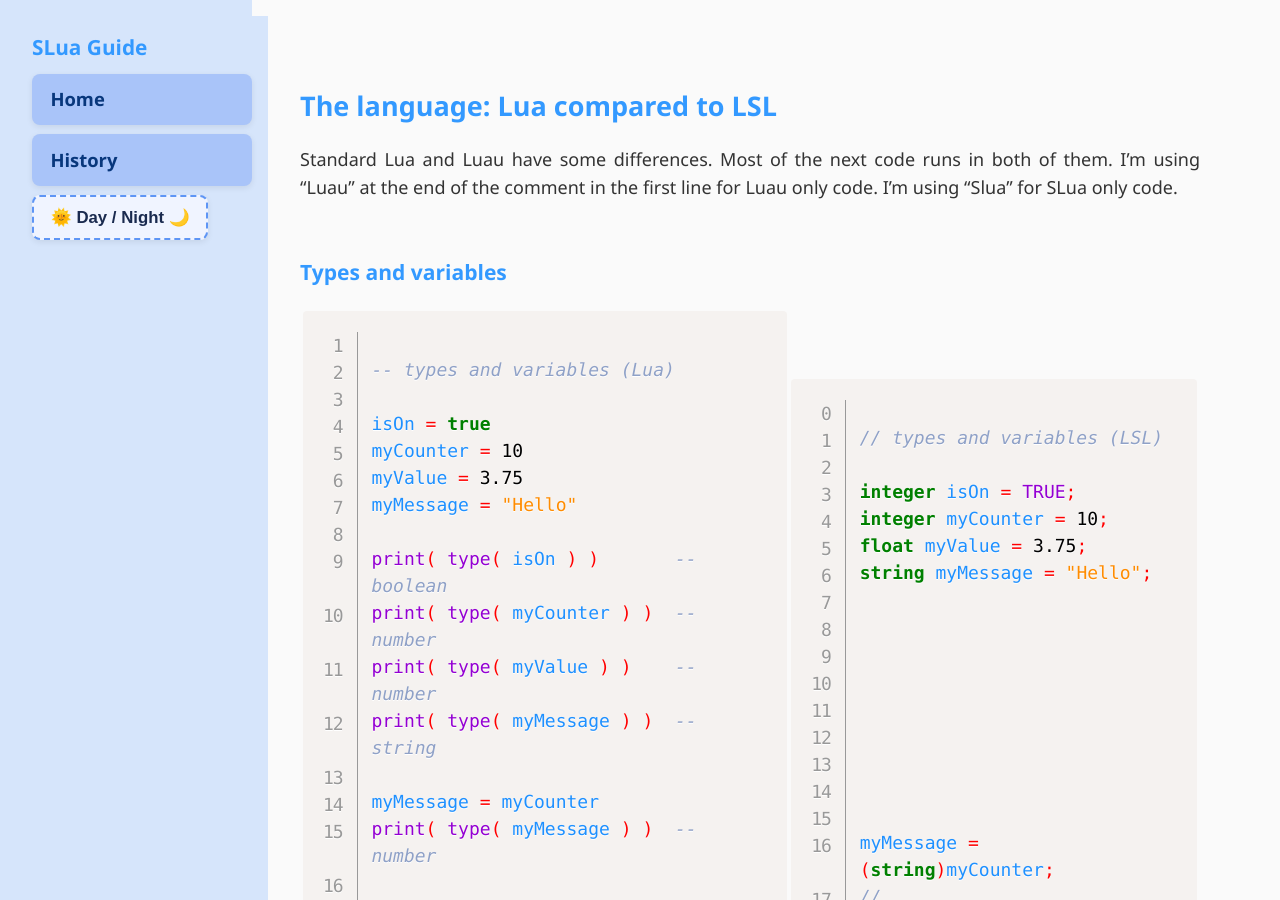
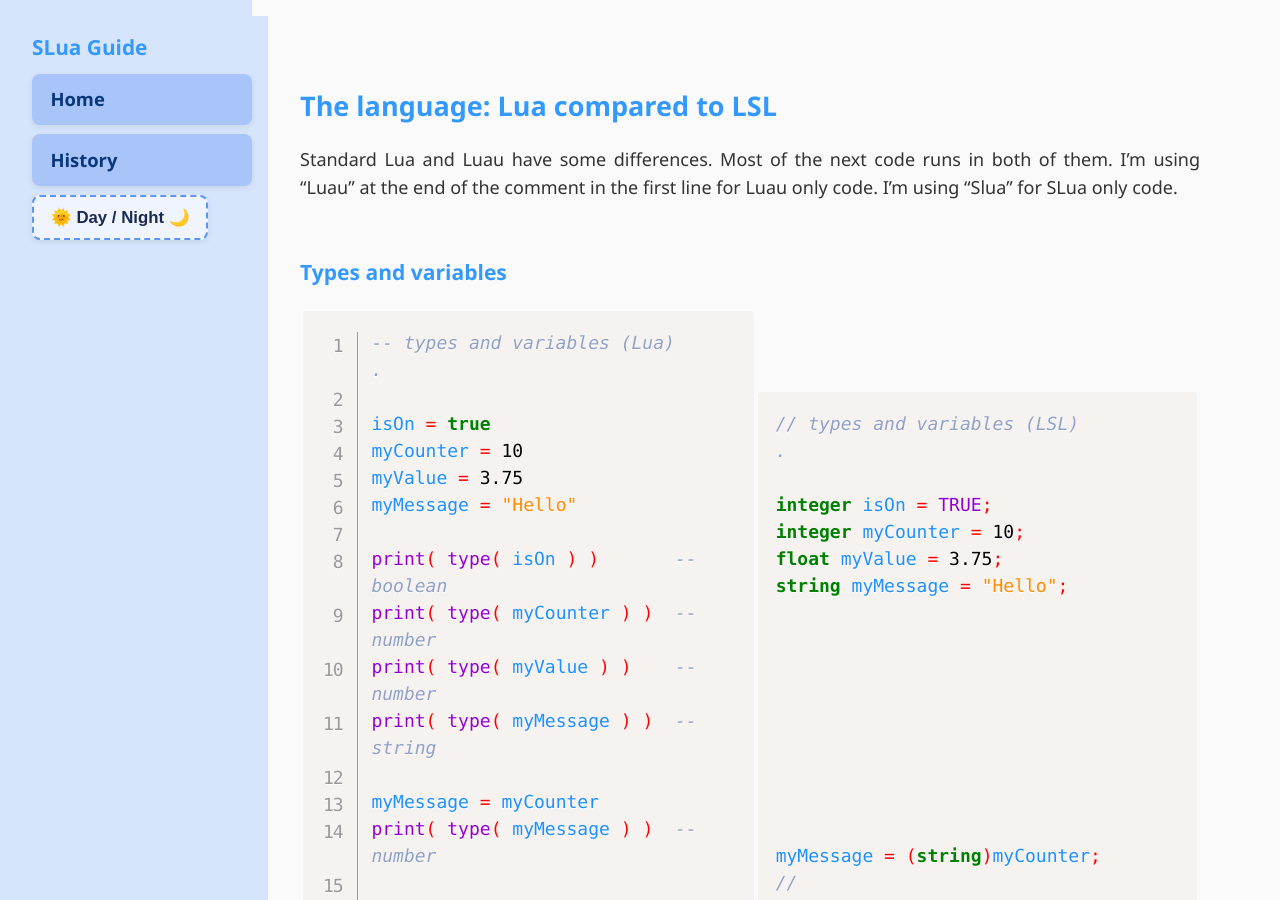
Before and after one commit to Suzanna-Linn/slua, a Jekyll site: the page built from docs/language1.md, in a window 1280 px wide and 900 px high. Built offline with Jekyll 4.4.1, drawn with Linux system fonts in a browser that asks for light colours; nearby versions of some CDN libraries; comment, search, counter and statistics services are not loaded.

Commit message:
Update language1.md

```diff
--- a/docs/language1.md
+++ b/docs/language1.md
@@ -13,8 +13,7 @@
 <table>
   <tr>
     <td>
-      <pre class="language-slua line-numbers" data-start=1><code class="language-slua">
--- types and variables (Lua)
+      <pre class="language-slua line-numbers"><code class="language-slua">-- types and variables (Lua)                     .
 
 isOn = true
 myCounter = 10
@@ -30,12 +29,10 @@
 print( type( myMessage ) )  -- number
 
 myMessage = tostring( myCounter )
-print( type( myMessage ) )  -- string
-      </code></pre>
+print( type( myMessage ) )  -- string</code></pre>
     </td>
     <td>
-      <pre class="language-lsl line-numbers" data-start=0><code class="language-lsl">
-// types and variables (LSL)
+      <pre class="language-lsl"><code class="language-lsl">// types and variables (LSL)                     .
 
 integer isOn = TRUE;
 integer myCounter = 10;
@@ -51,8 +48,7 @@
 
 
 myMessage = (string)myCounter;
-//
-      </code></pre>
+//</code></pre>
     </td>
   </tr>
 </table>
```
